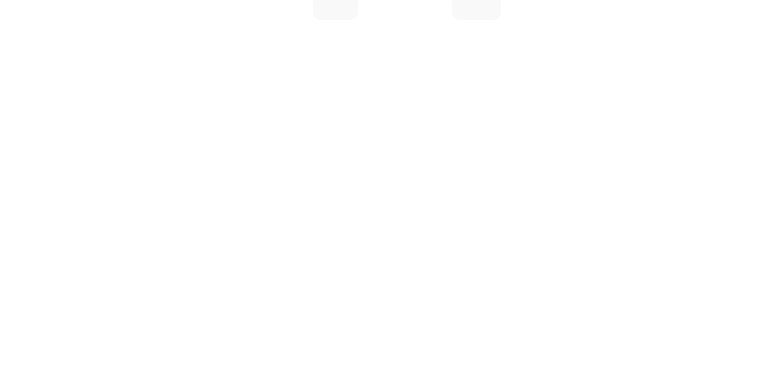
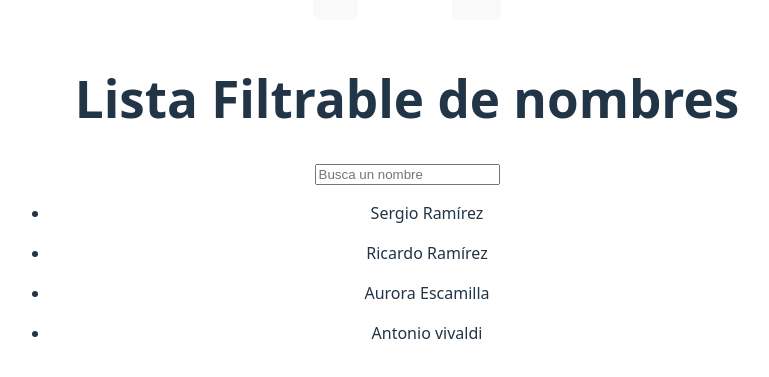
Before and after one commit to SergioRamz02/Module6-React, a React (Vite) app in the folder Clase1.1.-IntroReact/IntroReact/: page / in a window 1280 px wide. Shown: the part 1471-1848 px from the top of the page, without its empty margins (233-1002 px from the left). Before the commit the page ends 1539 px from the top, so only its background shows below. Built offline with nearby package versions, Linux system fonts and the light colour scheme.

Commit message:
feat:Clase 3 Use hooks useEffect and useMemo

```diff
--- a/Clase1.1.-IntroReact/IntroReact/src/App.jsx
+++ b/Clase1.1.-IntroReact/IntroReact/src/App.jsx
@@ -1,6 +1,7 @@
 import './App.css'
 import Card from './Components/Card'
 import Counter from './Components/Counter';
+import FilterableList from './Components/FilterableList';
 
 const alt = "cat-image";
 
@@ -26,6 +27,7 @@ function App() {
           text={"Gato 3"}
       />
       <Counter />
+      <FilterableList />
     </>
   )
 }
--- /dev/null
+++ b/Clase1.1.-IntroReact/IntroReact/src/Components/FilterableList.jsx
@@ -0,0 +1,73 @@
+import { useEffect, useMemo } from "react";
+import { useState } from "react";
+
+
+export default function FilterableList () {
+
+    const [searchInput, setSearchInput] = useState("");
+    const [items, setItems] = useState([]);
+
+    useEffect( () =>{
+        const fetchData = async () =>{
+            try {
+                await new Promise(resolve => setTimeout(resolve, 2000))
+
+                const data = [
+                    {
+                        name: "Sergio",
+                        lastname: "Ramírez",
+                        id: 1
+                    },
+                    {
+                        name: "Ricardo",
+                        lastname: "Ramírez",
+                        id: 2
+                    },
+                    {
+                        name: "Aurora",
+                        lastname: "Escamilla",
+                        id: 3
+                    },
+                    {
+                        name: "Antonio",
+                        lastname: "vivaldi",
+                        id: 4
+                    },
+                ]
+
+                setItems(data);
+            } catch (error) {
+                console.log(error);
+            }
+        };
+
+        fetchData();
+
+        return () => console.log("Desmontando componente");
+
+    }, [])
+
+    const filteredItems = useMemo( () =>{
+        return items.filter(item => item.name.toLowerCase().includes(searchInput.toLowerCase()) || item.lastname.toLowerCase().includes(searchInput.toLowerCase()))
+    }, [items, searchInput])
+
+    return (
+        <div>
+           <h1>Lista Filtrable de nombres</h1>
+           <input
+                type="text"
+                placeholder="Busca un nombre"
+                value={searchInput}
+                onChange={(e) => setSearchInput(e.target.value)}
+            />
+
+            <ul>
+                {filteredItems.map(item => (
+                    <li key={item.id}>
+                        <p>{item.name} {item.lastname}</p>
+                    </li>
+                ))}
+            </ul>
+        </div>
+    )
+}
```
